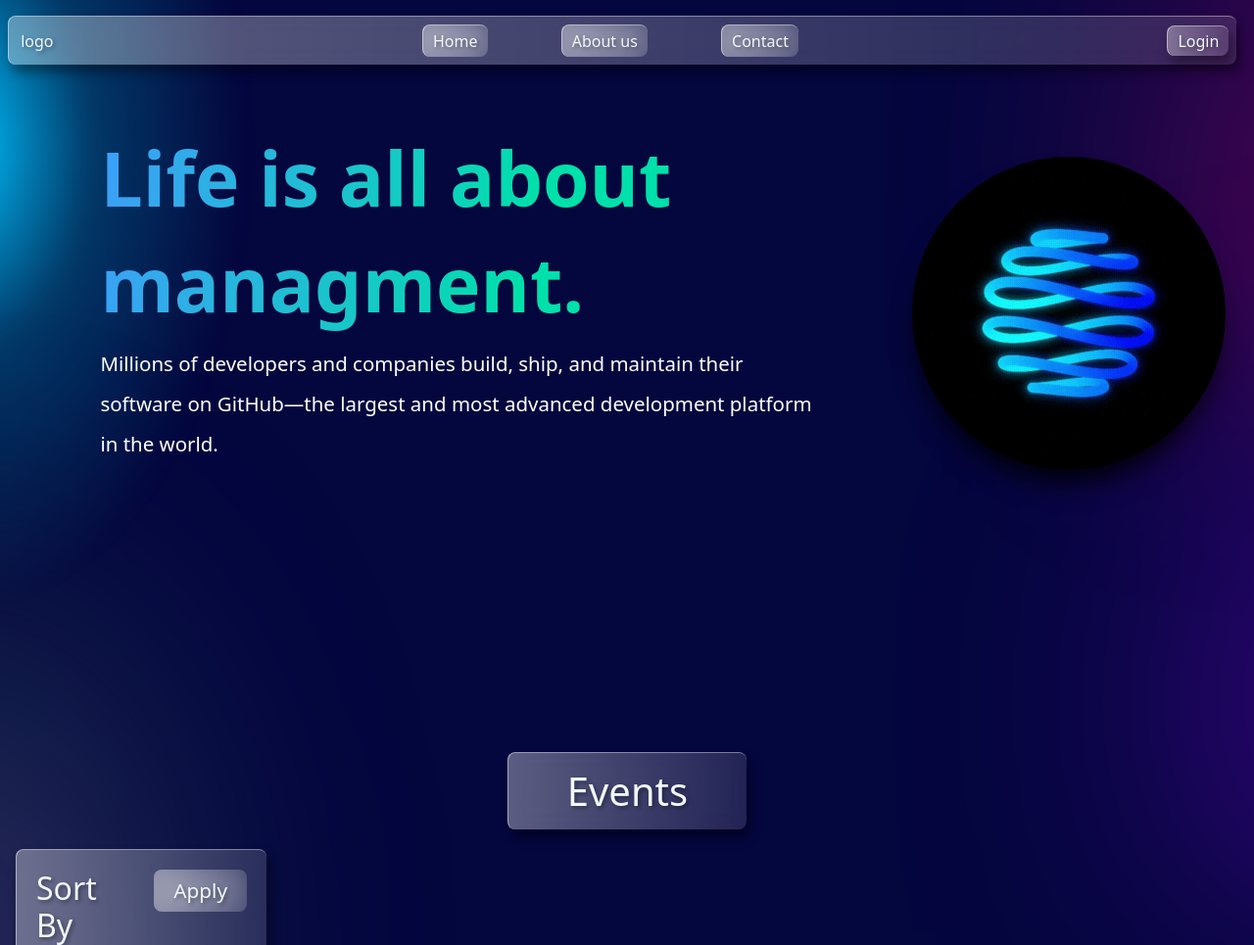
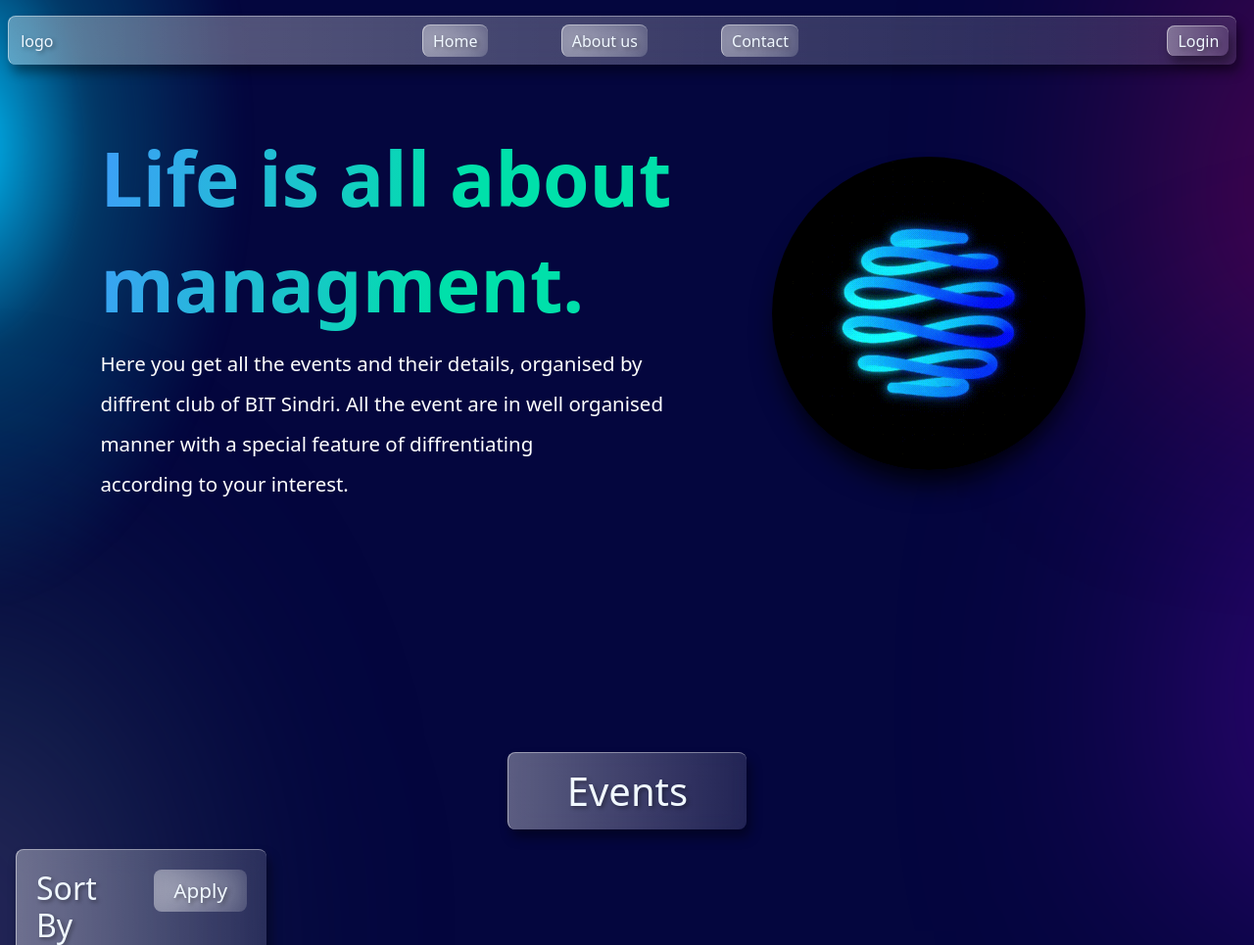
Before and after one commit to Riosumit/two_face, a Django app: page /home in a window 1280 px wide; the page is wider, and only the part inside the window is pictured. Shown: the top 965 px of that part at 98% size. Run offline with Django 4.2, Linux system fonts and the light colour scheme; data that the repository does not hold is empty; some libraries are stand-ins or nearby versions.

Commit message:
Update home.html

```diff
--- a/templates/home.html
+++ b/templates/home.html
@@ -53,11 +53,10 @@
           managment.
         </h1>
         <p>
-          Millions of developers and companies build, ship, and maintain
-          their<br />
-          software on GitHub—the largest and most advanced development
-          platform<br />
-          in the world.
+          Here you get all the events and their details, organised by<br>
+          diffrent club of BIT Sindri.
+          All the event are in well organised<br>  manner with a special feature of
+          diffrentiating<br> according to your interest.
         </p>
       </div>
       </div>
```
